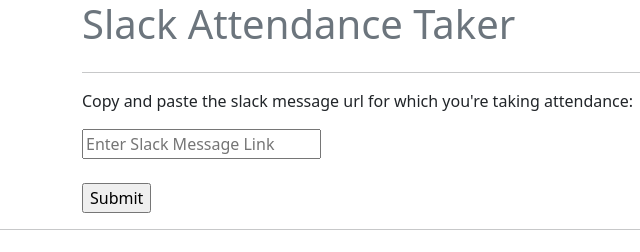
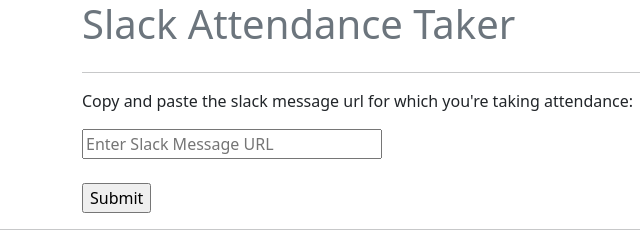
Before and after one commit to turingschool/slack_attendance_taker, a plain HTML site: page index.html in a window 1280 px wide. Shown: the full height of the page, 0-640 px from the left. Drawn offline with nearby package versions, Linux system fonts and the light colour scheme.

Commit message:
Update input box length

```diff
--- a/index.html
+++ b/index.html
@@ -18,7 +18,7 @@
         <p>Copy and paste the slack message url for which you're taking attendance:</p>
 
         <form id="slack-message-link" action="/action_page.php">
-            <input type="text" id="slack_link" placeholder="Enter Slack Message Link"><br><br>
+            <input type="text" style="width: 300px;" id="slack_link" placeholder="Enter Slack Message URL"><br><br>
             <input type="button" onclick="getAttendanceReport()" value="Submit">
         </form>
     </div>
```
